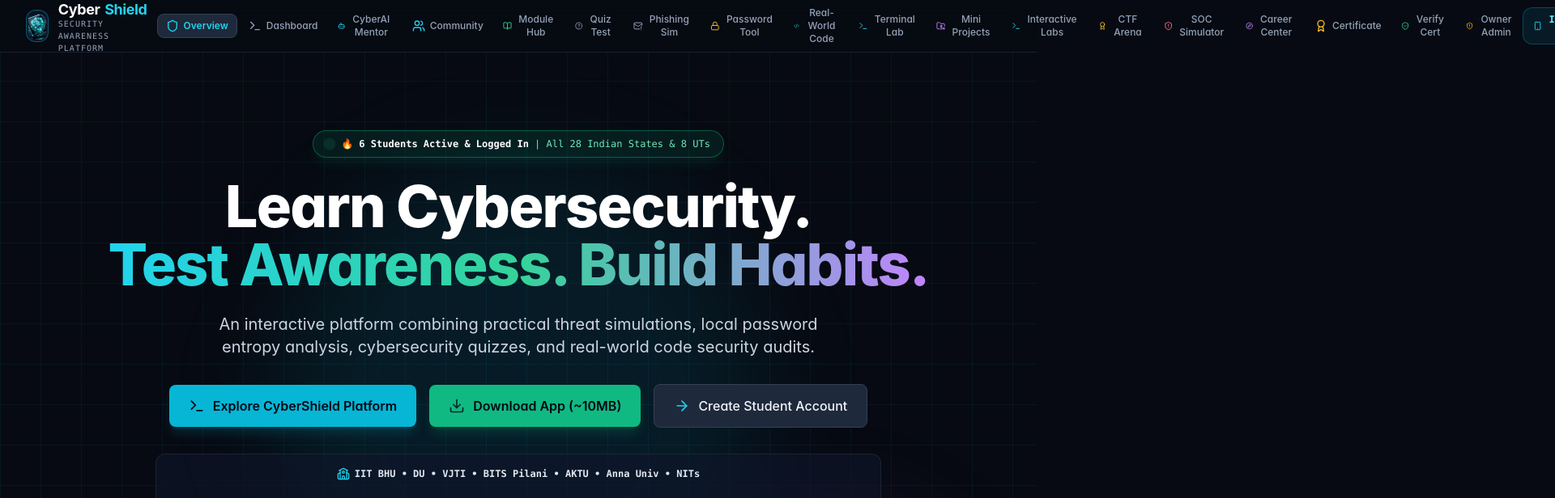
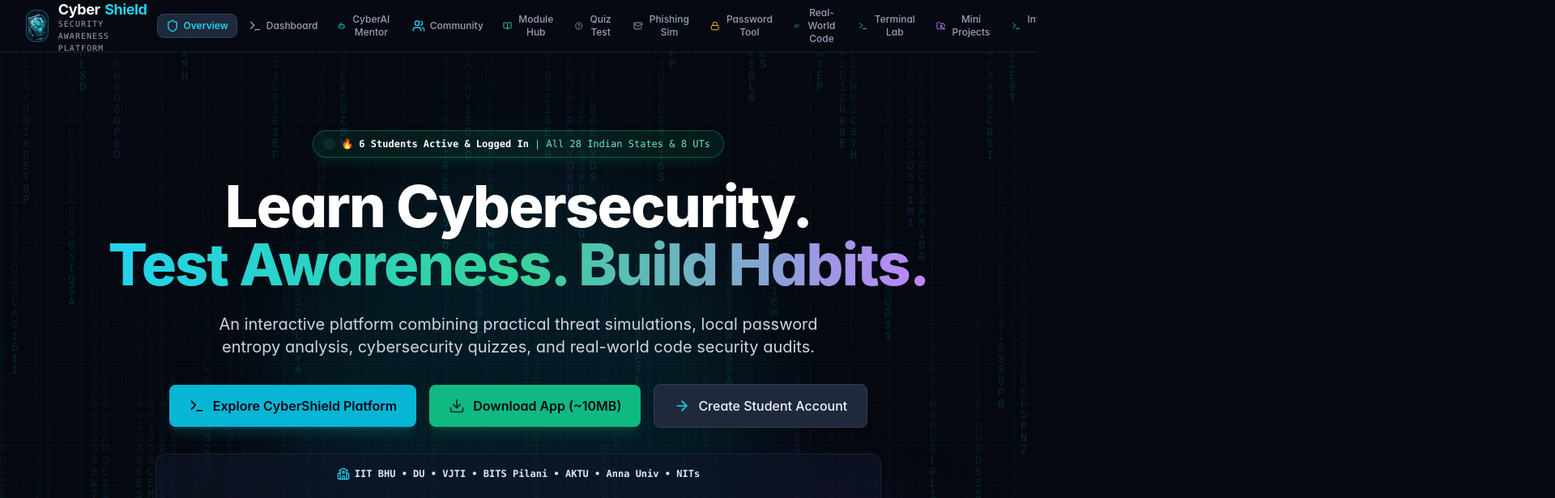
Before and after one commit to shlokt05/cybershield, a React (Vite) app: page / in a window 1280 px wide. Shown: the top 616 px of the page at 81% size, 1920 px wide, since content can reach past the window. Built offline with nearby package versions, Linux system fonts and the light colour scheme.

Commit message:
feat: add 3D depth to all tools and moving Cyber Matrix Code Rain background

```diff
--- a/src/App.tsx
+++ b/src/App.tsx
@@ -6,6 +6,7 @@
 import { AuthModal } from './components/auth/AuthModal';
 import { OfflineGuard } from './components/common/OfflineGuard';
 import { DownloadAppModal } from './components/common/DownloadAppModal';
+import { CyberCodeRainBackground } from './components/common/CyberCodeRainBackground';
 
 import { LandingPage } from './pages/LandingPage';
 import { DashboardPage } from './pages/DashboardPage';
@@ -55,7 +56,10 @@
 
   return (
     <OfflineGuard>
-      <div className="min-h-screen flex flex-col bg-[#070a12] text-slate-100 bg-cyber-grid">
+      <div className="min-h-screen flex flex-col bg-[#070a12] text-slate-100 bg-cyber-grid relative overflow-hidden">
+        {/* Moving Cyber Code Matrix Background */}
+        <CyberCodeRainBackground />
+
         <Navbar
           activeTab={activeTab}
           setActiveTab={setActiveTab}
@@ -63,7 +67,7 @@
           onOpenDownloadModal={() => setDownloadModalOpen(true)}
         />
 
-        <main className="flex-grow max-w-7xl w-full mx-auto px-4 sm:px-6 lg:px-8 pt-8">
+        <main className="flex-grow max-w-7xl w-full mx-auto px-4 sm:px-6 lg:px-8 pt-8 relative z-10 perspective-1000 preserve-3d">
           {activeTab === 'landing' && (
             <LandingPage
               onNavigateToDashboard={() => setActiveTab('dashboard')}
--- /dev/null
+++ b/src/components/common/CyberCodeRainBackground.tsx
@@ -0,0 +1,72 @@
+import React, { useEffect, useRef } from 'react';
+
+export const CyberCodeRainBackground: React.FC = () => {
+  const canvasRef = useRef<HTMLCanvasElement | null>(null);
+
+  useEffect(() => {
+    const canvas = canvasRef.current;
+    if (!canvas) return;
+    const ctx = canvas.getContext('2d');
+    if (!ctx) return;
+
+    let animationFrameId: number;
+
+    const resizeCanvas = () => {
+      canvas.width = window.innerWidth;
+      canvas.height = window.innerHeight;
+    };
+
+    resizeCanvas();
+    window.addEventListener('resize', resizeCanvas);
+
+    const charSet = '01CYBERSHIELDNMAPAES256SQLiXSSOWASPSHA256SIEMEDRCTFSOC01010101';
+    const characters = charSet.split('');
+    const fontSize = 14;
+    const columns = Math.floor(canvas.width / fontSize);
+    const drops: number[] = new Array(columns).fill(1);
+
+    const draw = () => {
+      ctx.fillStyle = 'rgba(7, 10, 18, 0.08)'; // Smooth tail fade out
+      ctx.fillRect(0, 0, canvas.width, canvas.height);
+
+      ctx.font = `${fontSize}px "JetBrains Mono", monospace`;
+
+      for (let i = 0; i < drops.length; i++) {
+        const text = characters[Math.floor(Math.random() * characters.length)];
+
+        // Alternating glowing Cyan and Emerald code text
+        if (i % 3 === 0) {
+          ctx.fillStyle = '#06b6d4'; // Cyan 500
+        } else if (i % 5 === 0) {
+          ctx.fillStyle = '#a855f7'; // Purple 500
+        } else {
+          ctx.fillStyle = '#10b981'; // Emerald 500
+        }
+
+        ctx.fillText(text, i * fontSize, drops[i] * fontSize);
+
+        if (drops[i] * fontSize > canvas.height && Math.random() > 0.975) {
+          drops[i] = 0;
+        }
+
+        drops[i]++;
+      }
+
+      animationFrameId = requestAnimationFrame(draw);
+    };
+
+    draw();
+
+    return () => {
+      window.removeEventListener('resize', resizeCanvas);
+      cancelAnimationFrame(animationFrameId);
+    };
+  }, []);
+
+  return (
+    <canvas
+      ref={canvasRef}
+      className="fixed inset-0 pointer-events-none z-0 opacity-20 filter blur-[0.3px]"
+    />
+  );
+};
```
